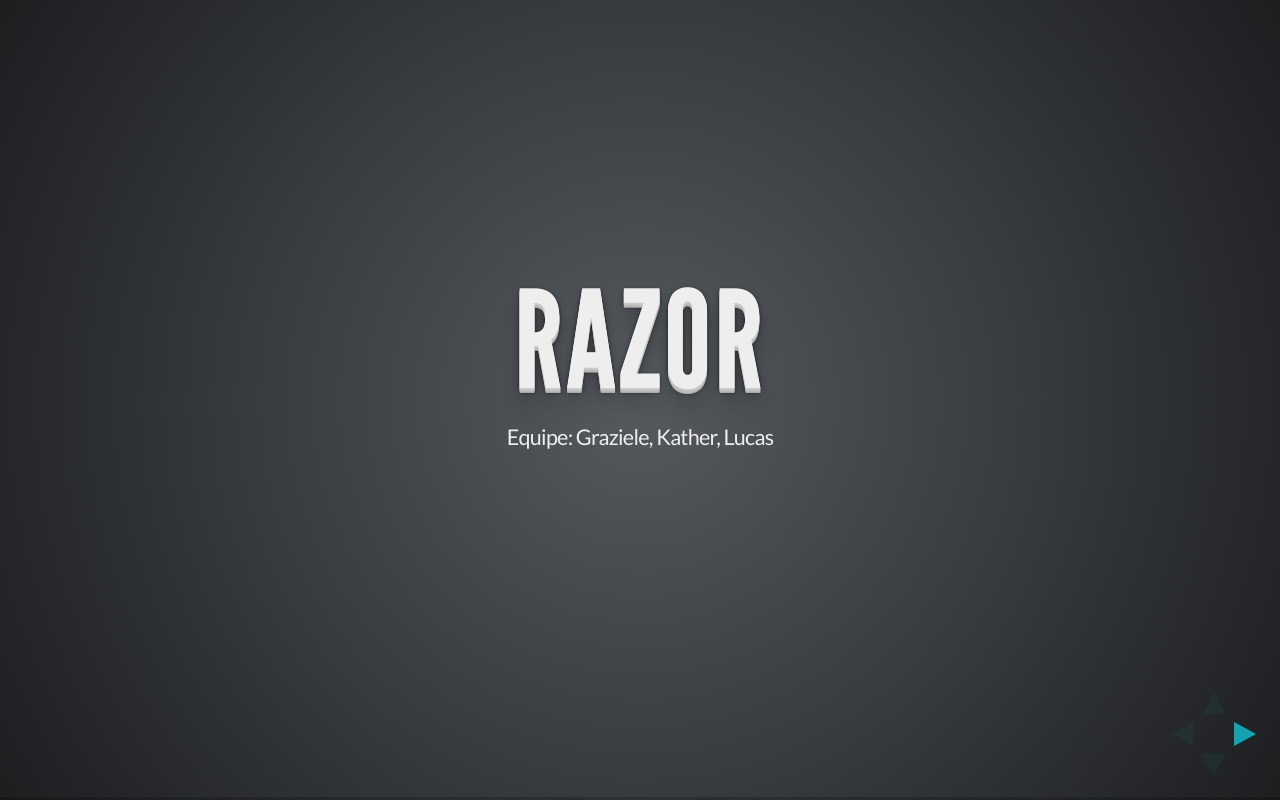
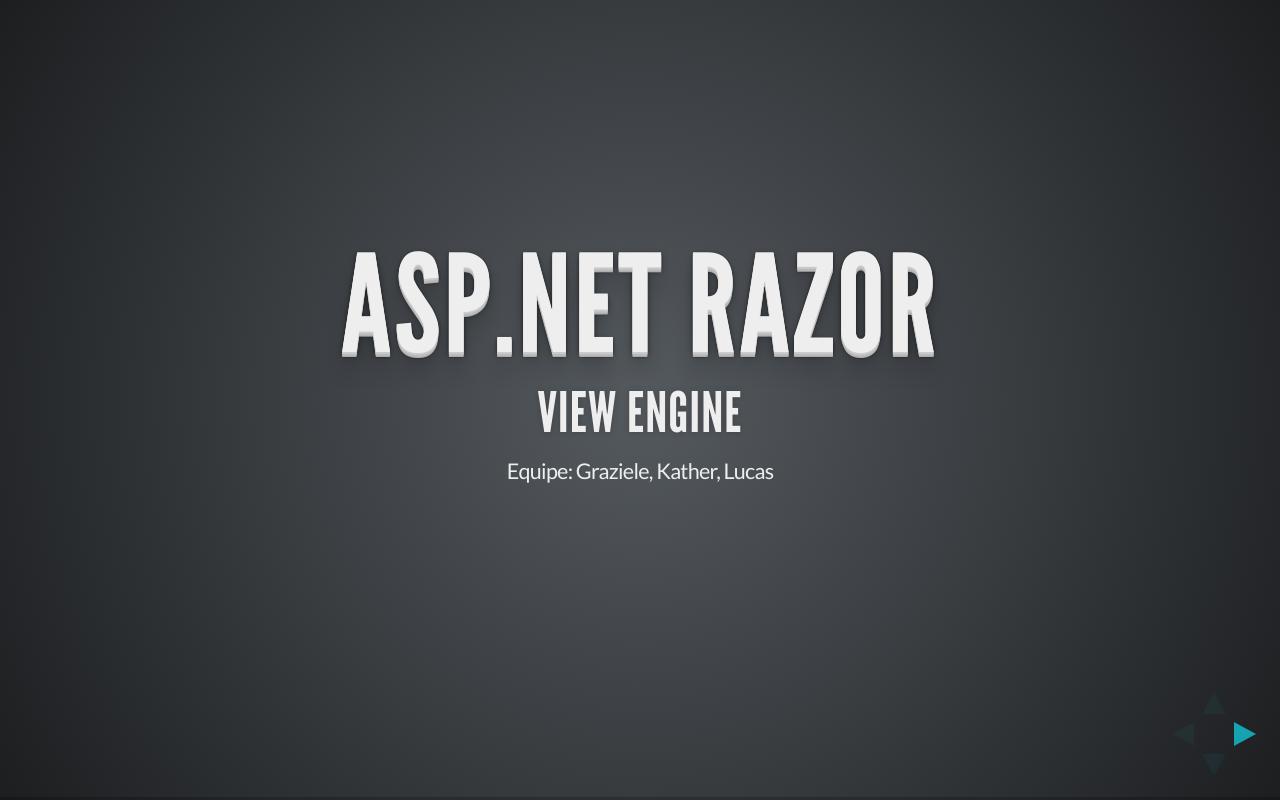
Before and after one commit to AgtLucas/Razor, a website: page index.html in a window 1280 px wide. Drawn offline with Linux system fonts and the light colour scheme.

Commit message:
Update index.html

```diff
--- a/index.html
+++ b/index.html
@@ -37,8 +37,8 @@
 			<!-- Any section element inside of this container is displayed as a slide -->
 			<div class="slides">
 				<section>
-					<h1>Razor</h1>
-					<h3></h3>
+					<h1>ASP.NET Razor</h1>
+					<h3>View Engine</h3>
 					<p>
 						<small>Equipe: Graziele, Kather, Lucas</small>
 					</p>
```
